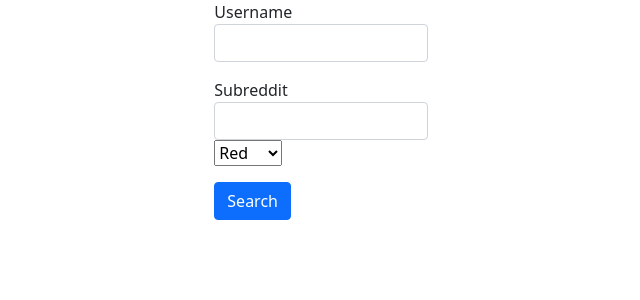
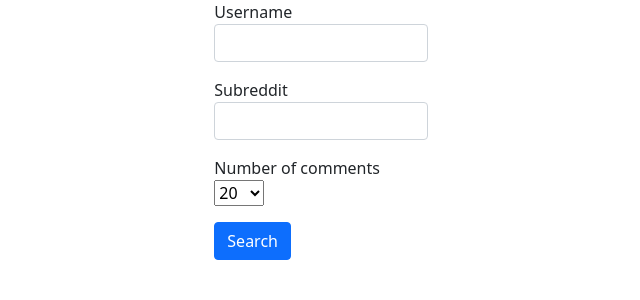
Before and after one commit to Shamalaya/reddit-search, a React (Create React App) app: page / in a window 1280 px wide. Shown: the top 300 px of the page, without its empty margins (319-959 px from the left). Built offline with nearby package versions, Linux system fonts and the light colour scheme; the HTML template or start-up script is replaced by a standard one.

Commit message:
feat: add number of messages returned

```diff
--- a/src/components/SearchForm.js
+++ b/src/components/SearchForm.js
@@ -53,17 +53,20 @@ const SearchForm = () => {
               type="text"
               aria-label="subreddit"
             />
-
-            <Field as="select" name="color">
-              <option value="red">Red</option>
-
-              <option value="green">Green</option>
-
-              <option value="blue">Blue</option>
+          </div>
+          <div className="form-group mb-3">
+            <label htmlFor="items-number">Number of comments</label>
+            <Field as="select" name="items-number" aria-label="items-number">
+              <option value="20">20</option>
+              <option value="50">50</option>
+              <option value="100">100</option>
+              <option value="200">200</option>
+              <option value="500">500</option>
             </Field>
 
             <ErrorMessage name="subreddit" />
           </div>
+
           <button type="submit" className="btn btn-primary">
             Search
           </button>
```
Also changed, not shown: src/API.js (added).
